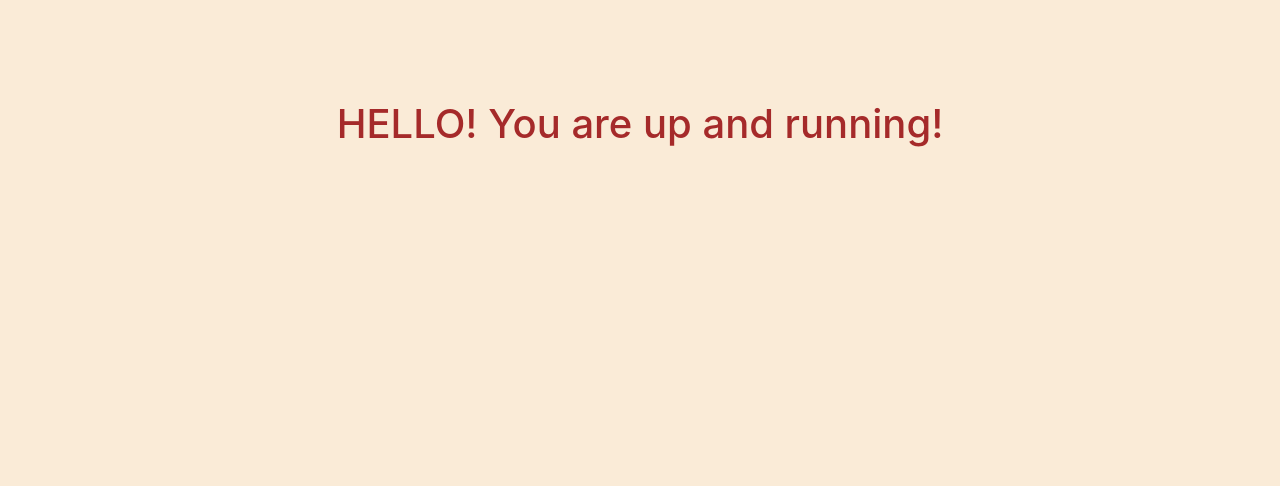
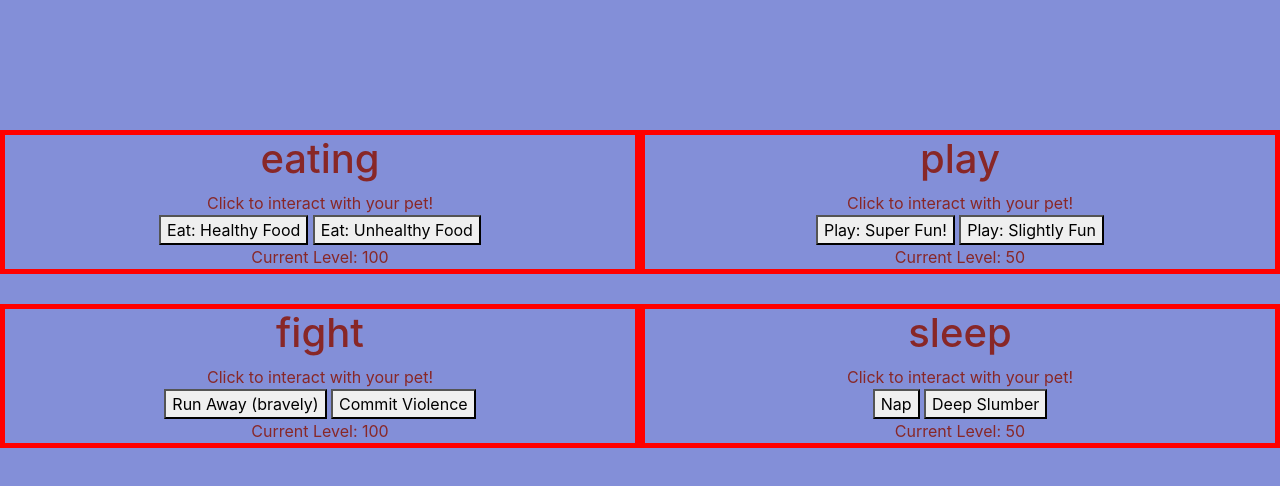
Before and after one commit to DeannaMix/Tamagotchi, a website built with webpack: page src/index.html in a window 1280 px wide. Built offline with nearby package versions, Linux system fonts and the light colour scheme.

Commit message:
added quadrants, cards, event functions. Need to make level capp 100

```diff
--- /dev/null
+++ b/src/Data/petData.js
@@ -0,0 +1,38 @@
+const cardData = [
+  {
+    actionName: 'eating',
+    button1: 'Eat: Healthy Food',
+    button2: 'Eat: Unhealthy Food',
+    level: 100,
+    buttonChange1: 10,
+    buttonChange2: -3,
+  },
+  {
+    actionName: 'play',
+    button1: 'Play: Super Fun!',
+    button2: 'Play: Slightly Fun',
+    level: 50,
+    buttonChange1: 50,
+    buttonChange2: 2,
+  },
+  {
+    actionName: 'fight',
+    button1: 'Run Away (bravely)',
+    button2: 'Commit Violence',
+    level: 100,
+    buttonChange1: 1,
+    buttonChange2: -10,
+  },
+  {
+    actionName: 'sleep',
+    button1: 'Nap',
+    button2: 'Deep Slumber',
+    level: 50,
+    buttonChange1: 50,
+    buttonChange2: 60,
+  },
+];
+
+const getCards = () => cardData;
+
+export default { getCards };
--- a/src/index.html
+++ b/src/index.html
@@ -3,9 +3,15 @@
 <head>
   <meta charset="UTF-8">
   <meta name="viewport" content="width=device-width, initial-scale=1.0">
-  <title>Test</title>
+  <title>Tamagatchi</title>
 </head>
 <body>
-  <div id="app"></div>
+<div id="quad-container">
+  <div id="eating" class="placement"></div>
+  <div id="play" class="placement"></div>
+  <div id="fight" class="placement"></div>
+  <div id="sleep" class="placement"></div>
+  <div id="progress-bar" id="progress-bar"></div>
+</div>
 </body>
 </html>
--- a/src/javascripts/main.js
+++ b/src/javascripts/main.js
@@ -1,8 +1,12 @@
+import build from './makeCard';
+import quadrants from '../Data/petData';
+
 import '../styles/main.scss';
 
 const init = () => {
-  $('#app').html('<h1>HELLO! You are up and running!</h1>');
-  console.log('YOU ARE UP AND RUNNING!');
+  quadrants.getCards().forEach((quadrant) => {
+    build.makeCard(quadrant);
+  });
 };
 
 init();
--- /dev/null
+++ b/src/javascripts/makeCard.js
@@ -0,0 +1,33 @@
+const makeCard = (quadrant) => {
+  const {
+    actionName,
+    button1,
+    button2,
+    buttonChange1,
+    buttonChange2,
+    level
+  } = quadrant;
+  $(`#${actionName}`).html(`
+    <div class="pet-card-${actionName}">
+        <h1 class="card-name">${actionName}</h1>
+        <div class="level-info"> Click to interact with your pet!</div>
+        <div class="buttons">
+            <button class="do-something" id="button1-${actionName}">${button1}</button>
+            <button class="do-something" id="button2-${actionName}">${button2}</button>
+        </div>
+        <div class="level">Current Level: ${level}</div>
+    </div>
+    `);
+  $(`#button1-${actionName}`).on('click', () => {
+    // eslint-disable-next-line
+    quadrant.level = quadrant.level + buttonChange1;;
+    makeCard(quadrant);
+  });
+  $(`#button2-${actionName}`).on('click', () => {
+    // eslint-disable-next-line
+    quadrant.level = quadrant.level + buttonChange2;;
+    makeCard(quadrant);
+  });
+};
+
+export default { makeCard };
--- a/src/styles/main.scss
+++ b/src/styles/main.scss
@@ -2,8 +2,20 @@
 @import "~@fortawesome/fontawesome-free/css/all.min.css";
 
 body {
-  background-color: antiquewhite;
-  color: brown;
+  background-color: rgb(131, 143, 216);
+  color: rgb(136, 39, 39);
   text-align: center;
   margin-top: 100px;
 }
+
+#quad-container {
+  display: flex;
+  flex-flow: row wrap;
+}
+
+.placement {
+  width: 50%;
+  text-align: center;
+  margin-top: 30px;
+  border: 5px solid red;
+}
```
Also changed, not shown: src/javascripts/buttonEvents.js (added, +17 -0 lines).
